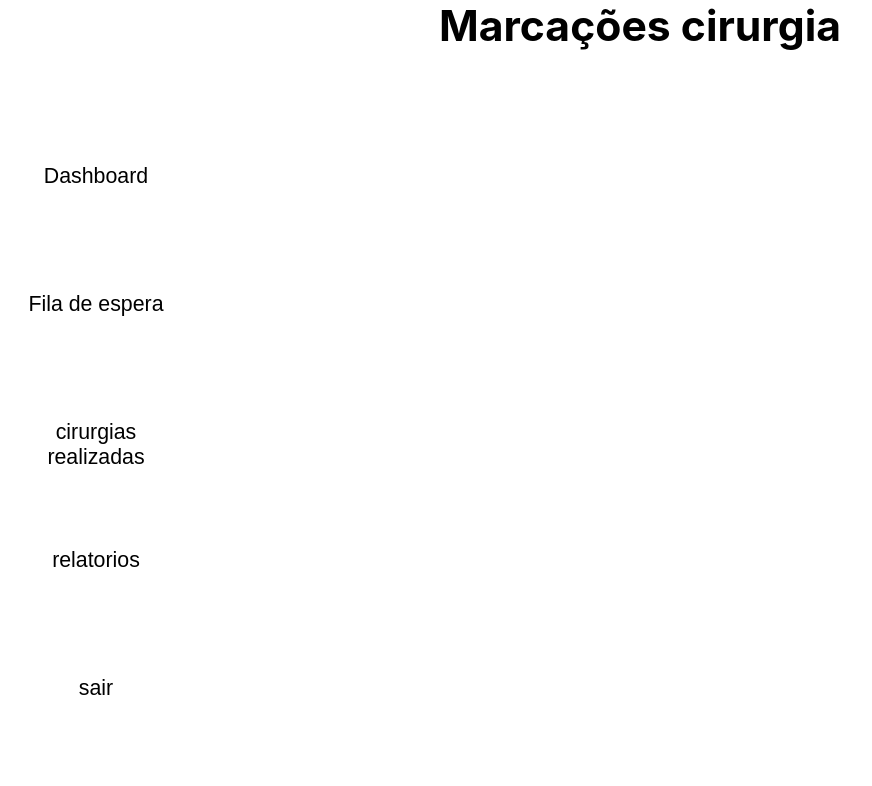
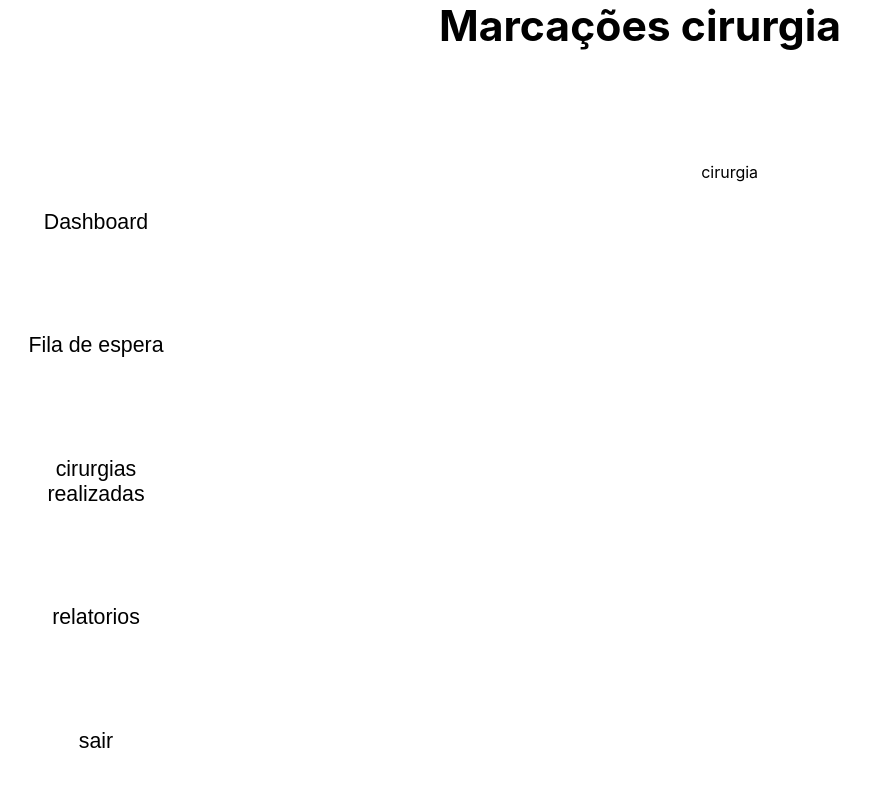
Before and after one commit to samuel-lino/controle-de-cirurgias, a React (Create React App) app: page / in a window 1280 px wide. Shown: the top 786 px of the page, without its empty margins (0-872 px from the left). Built offline with nearby package versions, Linux system fonts and the light colour scheme.

Commit message:
ajustando layout

```diff
--- a/src/App.css
+++ b/src/App.css
@@ -36,3 +36,9 @@
     transform: rotate(360deg);
   }
 }
+
+.conteiner{
+  display: flex;
+  flex-direction: row;
+  height: 80vh;
+}
--- a/src/App.js
+++ b/src/App.js
@@ -1,12 +1,16 @@
 import './App.css';
 import BanerTitulo from './modelos/baner_titulo/baner_titulo';
+import CardCirurgia from './modelos/card_cirurgia/card_cirurgia';
 import Menulateral from './modelos/menu_lateral/menu_lateral';
 
 function App() {
   return (
     <div className="App">
       <BanerTitulo titulo="Marcações cirurgia"/>
-      <Menulateral/>
+      <div className='conteiner'>
+        <Menulateral/>
+        <CardCirurgia/>
+      </div>
     </div>
   );
 }
--- a/src/modelos/baner_titulo/baner_titulo.css
+++ b/src/modelos/baner_titulo/baner_titulo.css
@@ -1,5 +1,6 @@
-div{
-    height: 5vh;
+.baner{
+    height: 20vh;
+    margin-bottom: 0.2vh;
 }
 
 h1{
--- a/src/modelos/baner_titulo/baner_titulo.js
+++ b/src/modelos/baner_titulo/baner_titulo.js
@@ -1,7 +1,7 @@
 import "./baner_titulo.css";
 
 function BanerTitulo(props){
-    return(<div>
+    return(<div className="baner">
         <h1>{props.titulo}</h1>
     </div>)
 }
--- /dev/null
+++ b/src/modelos/card_cirurgia/card_cirurgia.css
@@ -0,0 +1,3 @@
+.card{
+    width: 84vw;
+}
--- /dev/null
+++ b/src/modelos/card_cirurgia/card_cirurgia.js
@@ -0,0 +1,9 @@
+import "./card_cirurgia.css";
+
+function CardCirurgia(){
+    return(<div className="card">
+        cirurgia
+    </div>)
+}
+
+export default CardCirurgia
--- a/src/modelos/menu_lateral/menulateral.css
+++ b/src/modelos/menu_lateral/menulateral.css
@@ -7,16 +7,14 @@
     display: flex;
     width: 15vw;
     flex-direction: column;
-    justify-content: center;
+    justify-content:space-around;
     height: 80vh;
-    position: relative;
-    top: 10vh;
 }
 
 .menulist{
     display: flex;
     flex-direction: column;
-    height: 80vh;
-    justify-content: space-around;
+    justify-content:space-between;
     list-style: none;
+    height: 85%;
 }
```
